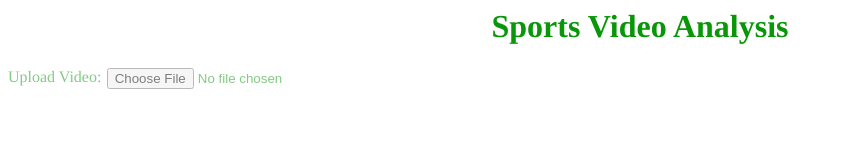
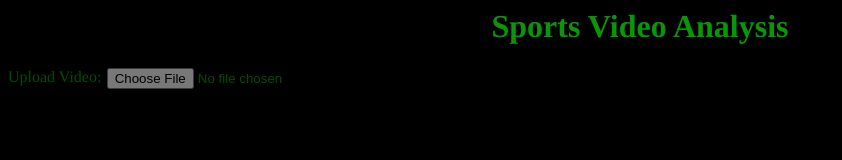
Before and after one commit to Ravenprojects1999/sport_analysis_tool, a plain HTML site: page index.html in a window 1280 px wide. Shown: the whole page, without its empty margins (0-842 px from the left). Drawn offline with Linux system fonts and the light colour scheme.

Commit message:
Change background-image to background in CSS

```diff
--- a/index.html
+++ b/index.html
@@ -8,7 +8,7 @@
         body {
         font-family: Times;
         color:#099609;
-        background-image: black;
+        background: black;
         background-size: cover;       /* Makes the image cover the whole page */
         background-position: top;
         background-repeat: no-repeat; /* Prevents tiling */
```
